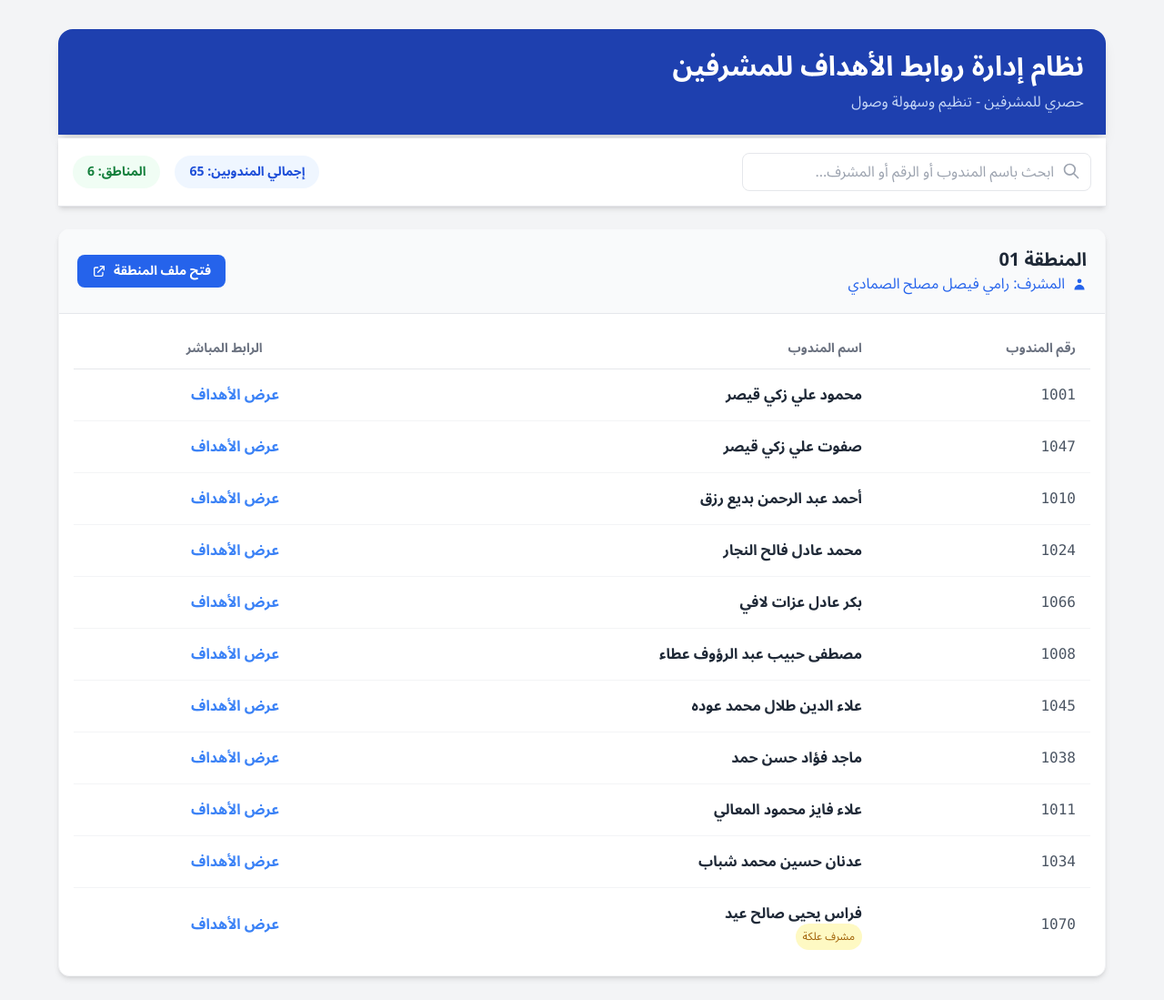
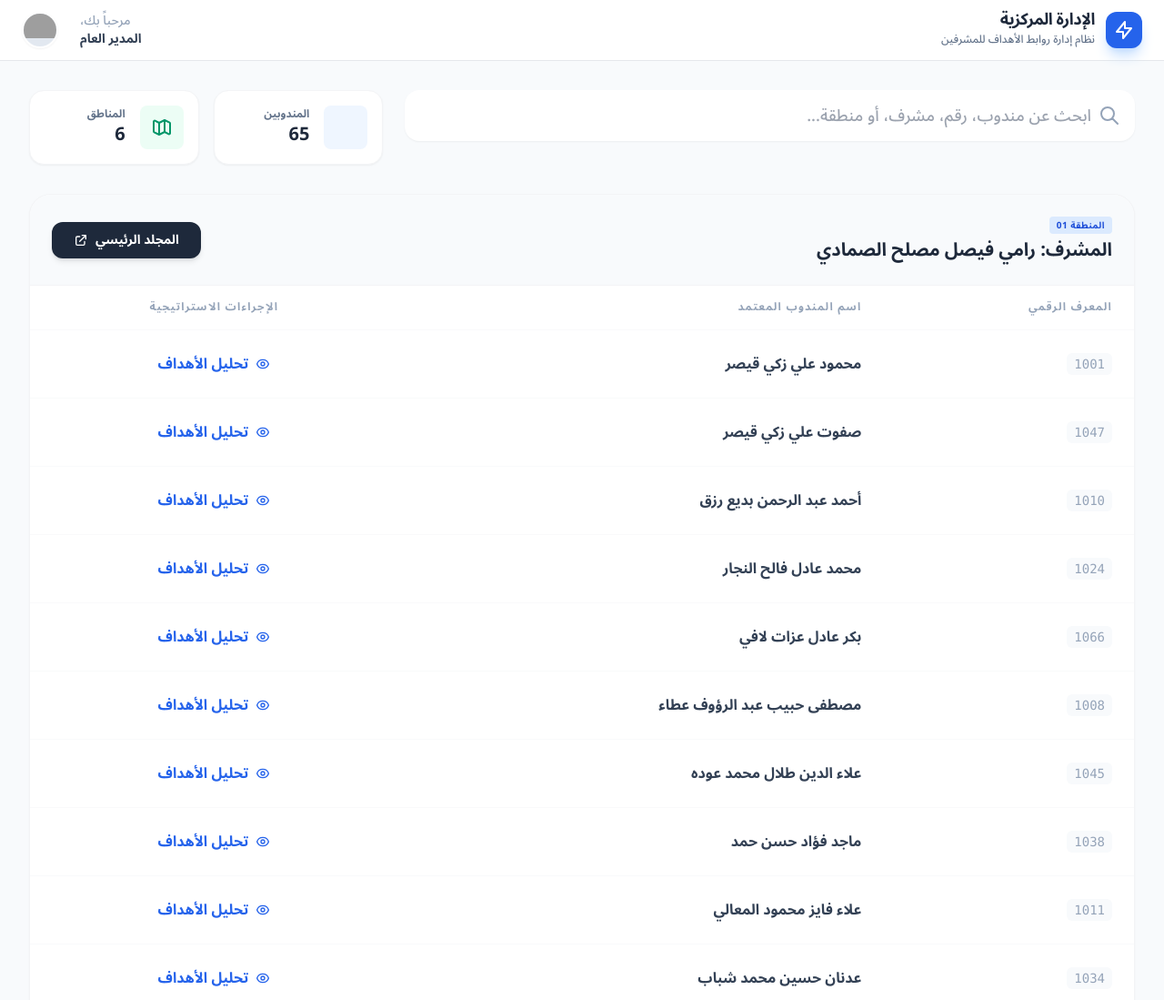
Before and after one commit to alabtalforlogisticsservices-create/urban-octo-sniffle, a plain HTML site: page index.html in a window 1280 px wide. Shown: the top 1099 px of the page at 91% size. Drawn offline with nearby package versions, Linux system fonts and the light colour scheme; grey boxes are pictures that could not be loaded.

Commit message:
Update index.html

```diff
--- a/index.html
+++ b/index.html
@@ -3,60 +3,117 @@
 <head>
     <meta charset="UTF-8">
     <meta name="viewport" content="width=device-width, initial-scale=1.0">
-    <title>نظام إدارة روابط الأهداف للمشرفين</title>
+    <title>نظام الإدارة الاستراتيجي | لوحة تحكم المشرفين</title>
     <script src="https://cdn.tailwindcss.com"></script>
-    <link href="https://fonts.googleapis.com/css2?family=Noto+Sans+Arabic:wght@300;400;700&display=swap" rel="stylesheet">
+    <link href="https://fonts.googleapis.com/css2?family=Inter:wght@400;600&family=Noto+Sans+Arabic:wght@300;500;700&display=swap" rel="stylesheet">
     <style>
+        :root {
+            --primary: #0f172a;
+            --accent: #2563eb;
+        }
         body {
-            font-family: 'Noto Sans Arabic', sans-serif;
-            background-color: #f3f4f6;
+            font-family: 'Noto Sans Arabic', 'Inter', sans-serif;
+            background-color: #f8fafc;
+            color: #1e293b;
         }
-        .card-gradient {
-            background: linear-gradient(135deg, #ffffff 0%, #f9fafb 100%);
+        .glass-card {
+            background: rgba(255, 255, 255, 0.95);
+            backdrop-filter: blur(10px);
+            border: 1px solid rgba(226, 232, 240, 0.8);
         }
-        .tab-active {
-            border-bottom: 3px solid #2563eb;
-            color: #2563eb;
+        .sidebar-gradient {
+            background: linear-gradient(180deg, #0f172a 0%, #1e293b 100%);
         }
+        .data-row:hover {
+            background-color: #f1f5f9;
+            transform: translateX(-4px);
+        }
+        .transition-custom {
+            transition: all 0.3s cubic-bezier(0.4, 0, 0.2, 1);
+        }
+        /* Custom Scrollbar */
+        ::-webkit-scrollbar { width: 6px; }
+        ::-webkit-scrollbar-track { background: #f1f5f9; }
+        ::-webkit-scrollbar-thumb { background: #cbd5e1; border-radius: 10px; }
     </style>
 </head>
-<body class="p-4 md:p-8">
+<body class="min-h-screen">
 
-    <div class="max-w-6xl mx-auto">
-        <!-- Header -->
-        <header class="bg-blue-800 text-white p-6 rounded-t-2xl shadow-lg mb-1">
-            <h1 class="text-2xl md:text-3xl font-bold mb-2">نظام إدارة روابط الأهداف للمشرفين</h1>
-            <p class="text-blue-100 opacity-90">حصري للمشرفين - تنظيم وسهولة وصول</p>
-        </header>
+    <nav class="bg-white border-b border-gray-200 sticky top-0 z-50 px-6 py-3">
+        <div class="max-w-7xl mx-auto flex justify-between items-center">
+            <div class="flex items-center gap-3">
+                <div class="w-10 h-10 bg-blue-600 rounded-xl flex items-center justify-center shadow-lg shadow-blue-200">
+                    <svg xmlns="http://www.w3.org/2000/svg" class="h-6 w-6 text-white" fill="none" viewBox="0 0 24 24" stroke="currentColor">
+                        <path stroke-linecap="round" stroke-linejoin="round" stroke-width="2" d="M13 10V3L4 14h7v7l9-11h-7z" />
+                    </svg>
+                </div>
+                <div>
+                    <h2 class="text-lg font-bold tracking-tight text-slate-800 leading-none">الإدارة المركزية</h2>
+                    <span class="text-xs text-slate-500 font-medium">نظام إدارة روابط الأهداف للمشرفين</span>
+                </div>
+            </div>
 
-        <!-- Search & Stats Bar -->
-        <div class="bg-white p-4 shadow-md flex flex-col md:flex-row gap-4 items-center justify-between border-b">
-            <div class="relative w-full md:w-96">
-                <input type="text" id="searchInput" placeholder="ابحث باسم المندوب أو الرقم أو المشرف..."
-                       class="w-full pr-10 pl-4 py-2 border rounded-lg focus:ring-2 focus:ring-blue-500 outline-none">
-                <span class="absolute right-3 top-2.5 text-gray-400">
-                    <svg xmlns="http://www.w3.org/2000/svg" class="h-5 w-5" fill="none" viewBox="0 0 24 24" stroke="currentColor">
+            <div class="hidden md:flex items-center gap-6">
+                <div class="flex flex-col items-end text-sm">
+                    <span class="text-slate-400">مرحباً بك،</span>
+                    <span class="font-bold text-slate-700">المدير العام</span>
+                </div>
+                <div class="h-10 w-10 rounded-full bg-slate-200 border-2 border-white shadow-sm overflow-hidden">
+                    <img src="https://ui-avatars.com/api/?name=Admin&background=0D8ABC&color=fff" alt="avatar">
+                </div>
+            </div>
+        </div>
+    </nav>
+
+    <main class="max-w-7xl mx-auto p-4 md:p-8">
+
+        <div class="grid grid-cols-1 lg:grid-cols-3 gap-6 mb-8">
+            <div class="lg:col-span-2 relative">
+                <input type="text" id="searchInput"
+                       placeholder="ابحث عن مندوب، رقم، مشرف، أو منطقة..."
+                       class="w-full h-14 pr-12 pl-4 rounded-2xl border-none shadow-sm focus:ring-2 focus:ring-blue-500 bg-white text-slate-600 transition-custom outline-none text-lg">
+                <span class="absolute right-4 top-4 text-slate-400">
+                    <svg xmlns="http://www.w3.org/2000/svg" class="h-6 w-6" fill="none" viewBox="0 0 24 24" stroke="currentColor">
                         <path stroke-linecap="round" stroke-linejoin="round" stroke-width="2" d="M21 21l-6-6m2-5a7 7 0 11-14 0 7 7 0 0114 0z" />
                     </svg>
                 </span>
             </div>
-            <div class="flex gap-4 text-sm font-bold">
-                <div class="bg-blue-50 text-blue-700 px-4 py-2 rounded-full" id="totalCount">إجمالي المندوبين: 0</div>
-                <div class="bg-green-50 text-green-700 px-4 py-2 rounded-full" id="areaCount">المناطق: 0</div>
+            <div class="flex gap-4">
+                <div class="flex-1 bg-white p-4 rounded-2xl shadow-sm border border-gray-100 flex items-center gap-4">
+                    <div class="p-3 bg-blue-50 rounded-lg text-blue-600" id="totalCountIcon">
+                        <svg xmlns="http://www.w3.org/2000/svg" class="h-6 w-6" fill="none" viewBox="0 0 24 24" stroke="currentColor font-bold">
+                            <path stroke-linecap="round" stroke-linejoin="round" stroke-width="2" d="M12 4.354a4 4 0 110 5.292M15 21H3v-1a6 6 0 0112 0v1zm0 0h6v-1a6 6 0 00-9-5.197M13 7a4 4 0 11-8 0 4 4 0 018 0z" />
+                        </svg>
+                    </div>
+                    <div>
+                        <p class="text-xs text-slate-500 font-bold uppercase">المندوبين</p>
+                        <h3 class="text-xl font-bold text-slate-800" id="totalCount">0</h3>
+                    </div>
+                </div>
+                <div class="flex-1 bg-white p-4 rounded-2xl shadow-sm border border-gray-100 flex items-center gap-4">
+                    <div class="p-3 bg-emerald-50 rounded-lg text-emerald-600">
+                        <svg xmlns="http://www.w3.org/2000/svg" class="h-6 w-6" fill="none" viewBox="0 0 24 24" stroke="currentColor">
+                            <path stroke-linecap="round" stroke-linejoin="round" stroke-width="2" d="M9 20l-5.447-2.724A1 1 0 013 16.382V5.618a1 1 0 011.447-.894L9 7m0 13l6-3m-6 3V7m6 10l4.553 2.276A1 1 0 0021 18.382V7.618a1 1 0 00-.553-.894L15 4m0 13V4m0 0L9 7" />
+                        </svg>
+                    </div>
+                    <div>
+                        <p class="text-xs text-slate-500 font-bold uppercase">المناطق</p>
+                        <h3 class="text-xl font-bold text-slate-800" id="areaCount">0</h3>
+                    </div>
+                </div>
             </div>
         </div>
 
-        <!-- Content Area -->
-        <div id="mainContainer" class="mt-6 space-y-8">
-            <!-- Data will be injected here via JS -->
-        </div>
+        <div id="mainContainer" class="grid grid-cols-1 gap-8">
+            </div>
 
-        <footer class="mt-12 text-center text-gray-500 text-sm pb-8 border-t pt-4">
-            نظام الإدارة الرقمي للمشرفين © 2024
+        <footer class="mt-16 text-center border-t border-gray-200 pt-8 pb-12">
+            <p class="text-slate-400 text-sm font-medium">© 2024 نظام الإدارة الاستراتيجي للشركات. جميع الحقوق محفوظة.</p>
         </footer>
-    </div>
+    </main>
 
     <script>
+        // ملاحظة لعبد الله: تم الحفاظ على هيكلية البيانات الأصلية لضمان عمل الروابط بشكل صحيح
         const rawData = [
             {
                 region: "المنطقة 01",
@@ -84,7 +141,7 @@
                     { name: "حسين احمد موسى كتكت", id: "1027", link: "https://drive.google.com/open?id=14XKIumVhU_uC3IjenWE_4jmxzil0XPJn&usp=drive_fs" },
                     { name: "عمار محمد عبد السلام الصفدي", id: "1043", link: "https://drive.google.com/open?id=13zgNUjdEAN_BnoOn00L1IBW7yUUTUSkp&usp=drive_fs" },
                     { name: "صامد احمد ماجد القواسمه", id: "1062", link: "https://drive.google.com/open?id=16bWn4i9d5kNv2BMzpbpFvBTcIUrgYyge&usp=drive_fs" },
-                    { name: "محمد طاهر محمد ناصر", id: "1063", link: "https://drive.google.com/open?id=1Fuzzpt8AY2cGNUpC6HexCkd6LxzqWFGW&usp=drive_fs" },
+                    { name: "محمد طاهر محمد nاصر", id: "1063", link: "https://drive.google.com/open?id=1Fuzzpt8AY2cGNUpC6HexCkd6LxzqWFGW&usp=drive_fs" },
                     { name: "عمر محمد موسى الشاعر", id: "1050", link: "https://drive.google.com/open?id=1uJc5tFDMV3f9BRnPcFTJLIxzr_9KCyte&usp=drive_fs" },
                     { name: "رائد صقر حسين صالحيه", id: "1035", link: "https://drive.google.com/open?id=1fYCHs91VA4TwoYm1ecifBmwuL6awNW3w&usp=drive_fs" },
                     { name: "فائز جمال حسين دكروك", id: "1073", link: "https://drive.google.com/open?id=1kK8fgFp6BMeWbotmOdiXbfgDwxHhblj0&usp=drive_fs" },
@@ -190,51 +247,57 @@
                     totalAgents += filteredAgents.length;
 
                     const areaSection = document.createElement('div');
-                    areaSection.className = "bg-white rounded-xl shadow-md overflow-hidden transition-all hover:shadow-lg border border-gray-100";
+                    areaSection.className = "bg-white rounded-3xl shadow-sm border border-gray-100 overflow-hidden transition-custom";
 
                     areaSection.innerHTML = `
-                        <div class="bg-gray-50 p-5 border-b flex flex-col md:flex-row justify-between items-start md:items-center gap-4">
+                        <div class="bg-slate-50 p-6 border-b border-gray-100 flex flex-col md:flex-row justify-between items-start md:items-center gap-4">
                             <div>
-                                <h2 class="text-xl font-bold text-gray-800">${area.region}</h2>
-                                <p class="text-blue-600 font-medium flex items-center gap-2">
-                                    <svg xmlns="http://www.w3.org/2000/svg" class="h-4 w-4" viewBox="0 0 20 20" fill="currentColor">
-                                        <path fill-rule="evenodd" d="M10 9a3 3 0 100-6 3 3 0 000 6zm-7 9a7 7 0 1114 0H3z" clip-rule="evenodd" />
-                                    </svg>
+                                <div class="flex items-center gap-2 mb-1">
+                                    <span class="px-2 py-0.5 bg-blue-100 text-blue-700 text-[10px] font-bold rounded uppercase tracking-wider">${area.region}</span>
+                                </div>
+                                <h2 class="text-xl font-bold text-slate-800 flex items-center gap-2">
                                     المشرف: ${area.supervisor}
-                                </p>
+                                </h2>
                             </div>
-                            <a href="${area.mainLink}" target="_blank" class="bg-blue-600 hover:bg-blue-700 text-white px-4 py-2 rounded-lg text-sm font-bold transition flex items-center gap-2">
-                                <span>فتح ملف المنطقة</span>
-                                <svg xmlns="http://www.w3.org/2000/svg" class="h-4 w-4" fill="none" viewBox="0 0 24 24" stroke="currentColor">
+                            <a href="${area.mainLink}" target="_blank" class="group bg-slate-800 hover:bg-blue-600 text-white px-6 py-2.5 rounded-xl text-sm font-bold transition-custom flex items-center gap-2 shadow-md hover:shadow-blue-200">
+                                <span>المجلد الرئيسي</span>
+                                <svg xmlns="http://www.w3.org/2000/svg" class="h-4 w-4 group-hover:translate-x-[-2px] transition-transform" fill="none" viewBox="0 0 24 24" stroke="currentColor">
                                     <path stroke-linecap="round" stroke-linejoin="round" stroke-width="2" d="M10 6H6a2 2 0 00-2 2v10a2 2 0 002 2h10a2 2 0 002-2v-4M14 4h6m0 0v6m0-6L10 14" />
                                 </svg>
                             </a>
                         </div>
-                        <div class="p-4 overflow-x-auto">
-                            <table class="w-full text-right border-collapse">
-                                <thead class="text-gray-500 text-sm border-b uppercase">
-                                    <tr>
-                                        <th class="py-3 px-4 font-semibold text-right">رقم المندوب</th>
-                                        <th class="py-3 px-4 font-semibold text-right">اسم المندوب</th>
-                                        <th class="py-3 px-4 font-semibold text-center">الرابط المباشر</th>
+                        <div class="overflow-x-auto">
+                            <table class="w-full text-right">
+                                <thead>
+                                    <tr class="text-slate-400 text-xs font-bold uppercase tracking-widest border-b border-gray-50">
+                                        <th class="py-4 px-6">المعرف الرقمي</th>
+                                        <th class="py-4 px-6">اسم المندوب المعتمد</th>
+                                        <th class="py-4 px-6 text-center">الإجراءات الاستراتيجية</th>
                                     </tr>
                                 </thead>
-                                <tbody class="divide-y divide-gray-100">
+                                <tbody class="divide-y divide-gray-50">
                                     ${filteredAgents.map(agent => `
-                                        <tr class="hover:bg-blue-50 transition-colors group">
-                                            <td class="py-4 px-4 font-mono text-gray-600">${agent.id}</td>
-                                            <td class="py-4 px-4">
-                                                <div class="font-bold text-gray-800">${agent.name}</div>
-                                                ${agent.note ? `<span class="text-xs bg-yellow-100 text-yellow-700 px-2 py-0.5 rounded-full">${agent.note}</span>` : ''}
+                                        <tr class="data-row transition-custom group">
+                                            <td class="py-4 px-6">
+                                                <span class="font-mono text-slate-400 bg-slate-50 px-2 py-1 rounded-md text-sm">${agent.id}</span>
                                             </td>
-                                            <td class="py-4 px-4 text-center">
-                                                <a href="${agent.link}" target="_blank"
-                                                   class="inline-flex items-center gap-2 text-blue-500 hover:text-blue-700 font-bold transition">
-                                                    <span>عرض الأهداف</span>
-                                                    <svg xmlns="http://www.w3.org/2000/svg" class="h-4 w-4 opacity-0 group-hover:opacity-100 transition" fill="none" viewBox="0 0 24 24" stroke="currentColor">
-                                                        <path stroke-linecap="round" stroke-linejoin="round" stroke-width="2" d="M13 7l5 5m0 0l-5 5m5-5H6" />
-                                                    </svg>
-                                                </a>
+                                            <td class="py-4 px-6">
+                                                <div class="flex flex-col">
+                                                    <span class="font-bold text-slate-700">${agent.name}</span>
+                                                    ${agent.note ? `<span class="text-[10px] text-amber-600 font-bold">${agent.note}</span>` : ''}
+                                                </div>
+                                            </td>
+                                            <td class="py-4 px-6">
+                                                <div class="flex justify-center">
+                                                    <a href="${agent.link}" target="_blank"
+                                                       class="flex items-center gap-2 px-4 py-2 rounded-lg text-blue-600 hover:bg-blue-50 font-bold transition-custom border border-transparent hover:border-blue-100">
+                                                       <svg xmlns="http://www.w3.org/2000/svg" class="h-4 w-4" fill="none" viewBox="0 0 24 24" stroke="currentColor">
+                                                            <path stroke-linecap="round" stroke-linejoin="round" stroke-width="2" d="M15 12a3 3 0 11-6 0 3 3 0 016 0z" />
+                                                            <path stroke-linecap="round" stroke-linejoin="round" stroke-width="2" d="M2.458 12C3.732 7.943 7.523 5 12 5c4.478 0 8.268 2.943 9.542 7-1.274 4.057-5.064 7-9.542 7-4.477 0-8.268-2.943-9.542-7z" />
+                                                        </svg>
+                                                        <span>تحليل الأهداف</span>
+                                                    </a>
+                                                </div>
                                             </td>
                                         </tr>
                                     `).join('')}
@@ -246,19 +309,20 @@
                 }
             });
 
-            totalCountEl.textContent = `إجمالي المندوبين: ${totalAgents}`;
-            areaCountEl.textContent = `المناطق: ${totalAreas}`;
+            totalCountEl.textContent = totalAgents;
+            areaCountEl.textContent = totalAreas;
 
             if (totalAreas === 0) {
                 mainContainer.innerHTML = `
-                    <div class="text-center py-20 bg-white rounded-xl shadow-sm border border-dashed border-gray-300">
-                        <div class="text-gray-400 mb-4">
-                            <svg xmlns="http://www.w3.org/2000/svg" class="h-16 w-16 mx-auto" fill="none" viewBox="0 0 24 24" stroke="currentColor">
-                                <path stroke-linecap="round" stroke-linejoin="round" stroke-width="2" d="M9.172 9.172a4 4 0 015.656 0M9 10h.01M15 10h.01M21 12a9 9 0 11-18 0 9 9 0 0118 0z" />
+                    <div class="text-center py-24 bg-white rounded-3xl border border-dashed border-slate-200">
+                        <div class="w-20 h-20 bg-slate-50 rounded-full flex items-center justify-center mx-auto mb-6">
+                            <svg xmlns="http://www.w3.org/2000/svg" class="h-10 w-10 text-slate-300" fill="none" viewBox="0 0 24 24" stroke="currentColor">
+                                <path stroke-linecap="round" stroke-linejoin="round" stroke-width="1.5" d="M21 21l-6-6m2-5a7 7 0 11-14 0 7 7 0 0114 0z" />
                             </svg>
                         </div>
-                        <p class="text-xl text-gray-500">لا توجد نتائج مطابقة لبحثك</p>
-                        <button onclick="searchInput.value=''; renderData('');" class="mt-4 text-blue-600 hover:underline">إعادة ضبط البحث</button>
+                        <h3 class="text-xl font-bold text-slate-800 mb-2">لا توجد بيانات مطابقة</h3>
+                        <p class="text-slate-500 mb-6">تأكد من كتابة الاسم أو الرقم بشكل صحيح للمحاولة مرة أخرى.</p>
+                        <button onclick="searchInput.value=''; renderData('');" class="px-6 py-2 bg-blue-600 text-white rounded-xl font-bold hover:bg-blue-700 transition-custom shadow-lg shadow-blue-100">إعادة تعيين البحث</button>
                     </div>
                 `;
             }
@@ -268,9 +332,7 @@
             renderData(e.target.value);
         });
 
-        // Initial render
         renderData();
-
     </script>
 </body>
 </html>
```
